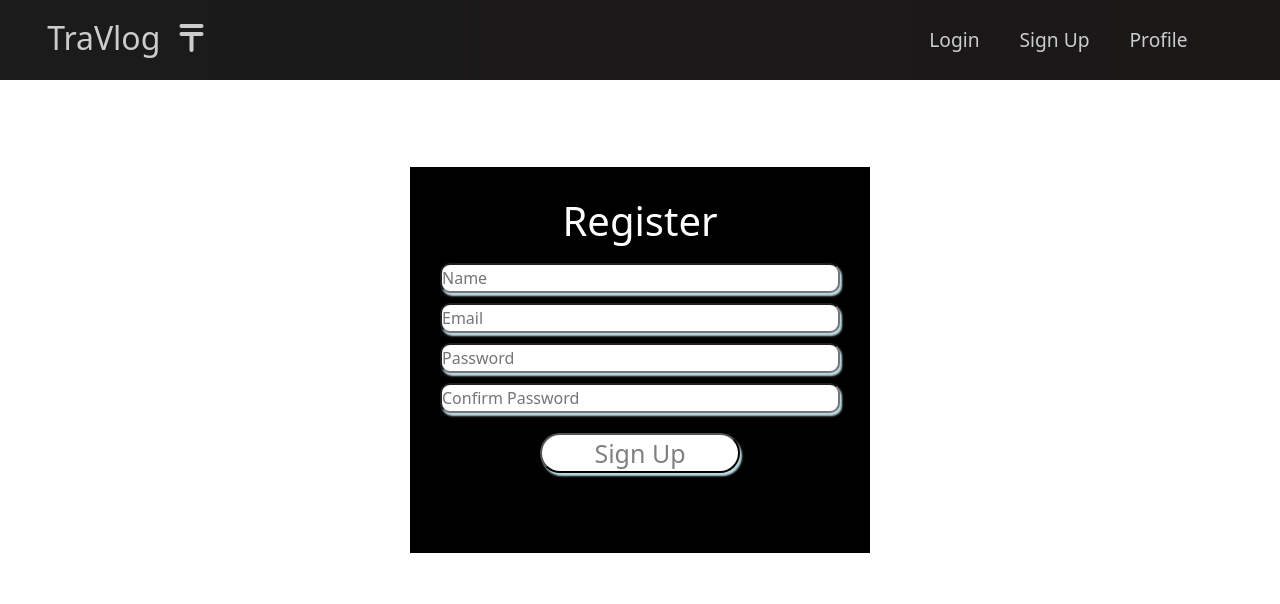
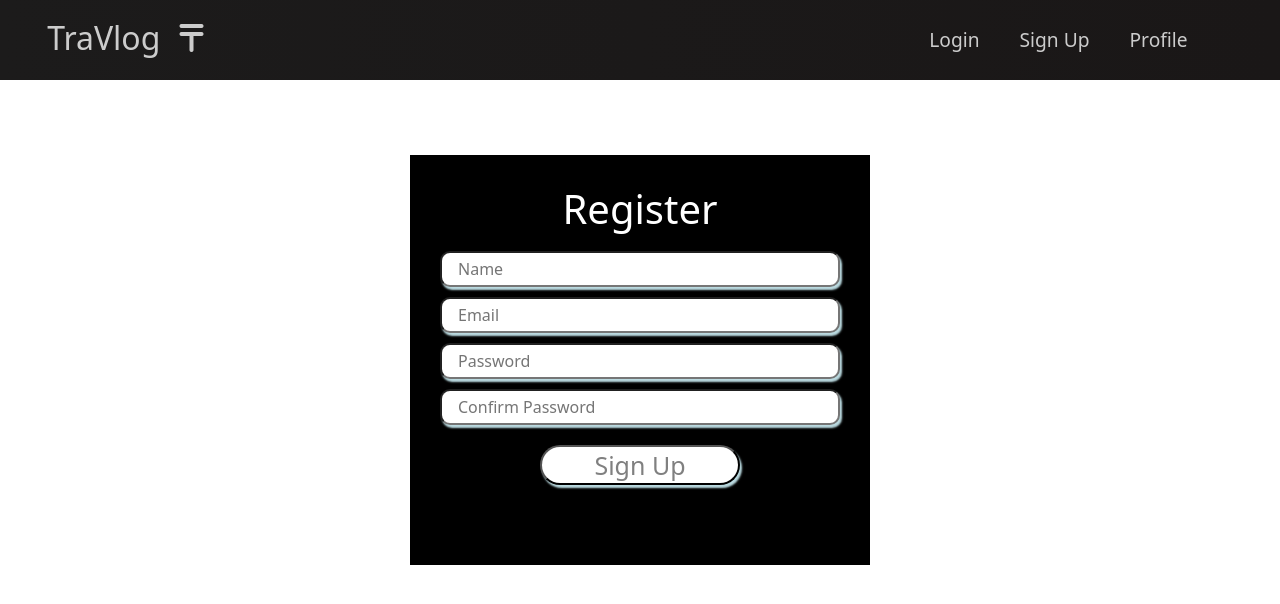
Before and after one commit to Navneet-Singh-123/HarbourX, a React (Create React App) app in the folder client/: page /sign-up in a window 1280 px wide. Shown: the top 604 px of the page. Built offline with nearby package versions, Linux system fonts and the light colour scheme; the HTML template or start-up script is replaced by a standard one.

Commit message:
Some styling changes and modals

```diff
--- a/client/src/components/pages/login.js
+++ b/client/src/components/pages/login.js
@@ -1,22 +1,21 @@
-import React,{useState} from "react";
+import React, { useState } from "react";
 import "../../resources/css/index.css";
 
 export default function Login() {
+  const [log, setlog] = useState({ email: "", password: "" });
 
-    const [log,setlog] = useState({email:"",password:""});
-
-    function handleChange(event){
-        const {name,value}=event.target;
-        setlog(prev=>{
-          return{
+  function handleChange(event) {
+    const { name, value } = event.target;
+    setlog((prev) => {
+      return {
         ...prev,
-             [name] : value,
+        [name]: value,
       };
-        })
+    });
   }
 
-      function submitlogin(event){
-        setlog({email:"",password:""});
+  function submitlogin(event) {
+    setlog({ email: "", password: "" });
     event.preventDefault();
   }
 
@@ -26,16 +25,34 @@ export default function Login() {
         <h1>Login</h1>
         <form className="login-form">
           <div>
-          <input onChange={handleChange} name="email" value={log.email} placeholder="Email"></input>
+            <input
+              onChange={handleChange}
+              name="email"
+              value={log.email}
+              placeholder="Email"
+              type="email"
+              style={{ padding: "1rem 0", paddingLeft: "1rem" }}
+              required
+            ></input>
           </div>
           <div>
-          <input onChange={handleChange} name="password" value={log.password} placeholder="Password"></input>
+            <input
+              type="password"
+              onChange={handleChange}
+              name="password"
+              value={log.password}
+              placeholder="Password"
+              style={{ padding: "1rem 0", paddingLeft: "1rem" }}
+              required
+            ></input>
           </div>
-          <div >
-          <button className="form-butt" onClick={submitlogin}>Login</button>
+          <div>
+            <button className="form-butt" onClick={submitlogin}>
+              Login
+            </button>
           </div>
         </form>
       </div>
     </div>
-    )
+  );
 }
--- a/client/src/components/pages/sign-up.js
+++ b/client/src/components/pages/sign-up.js
@@ -1,46 +1,82 @@
-import React,{useState} from "react";
+import React, { useState } from "react";
 import "../../resources/css/index.css";
 
 export default function Login() {
+  const [log, setlog] = useState({
+    name: "",
+    email: "",
+    password: "",
+    confirm_password: "",
+  });
 
-    const [log,setlog] = useState({name:"",email:"",password:"",confirm_password:""});
-
-    function handleChange(event){
-        const {name,value}=event.target;
-        setlog(prev=>{
-          return{
+  function handleChange(event) {
+    const { name, value } = event.target;
+    setlog((prev) => {
+      return {
         ...prev,
-             [name] : value,
+        [name]: value,
       };
-        })
+    });
   }
 
-      function submitlogin(event){
-        setlog({name:"",email:"",password:"",confirm_password:""});
+  function submitlogin(event) {
+    setlog({ name: "", email: "", password: "", confirm_password: "" });
     event.preventDefault();
   }
 
   return (
-
     <div className="auth-back">
       <div className="auth">
         <h1>Register</h1>
         <form className="login-form">
           <div>
-          <input onChange={handleChange} name="name" value={log.name} placeholder="Name"></input>
+            <input
+              onChange={handleChange}
+              name="name"
+              value={log.name}
+              placeholder="Name"
+              style={{ padding: "1rem 0", paddingLeft: "1rem" }}
+              required
+            ></input>
           </div>
           <div>
-          <input onChange={handleChange} name="email" value={log.email} placeholder="Email"></input>
+            <input
+              onChange={handleChange}
+              name="email"
+              value={log.email}
+              placeholder="Email"
+              type="email"
+              style={{ padding: "1rem 0", paddingLeft: "1rem" }}
+              required
+            ></input>
           </div>
           <div>
-          <input onChange={handleChange} name="password" value={log.password} placeholder="Password"></input>
+            <input
+              onChange={handleChange}
+              name="password"
+              value={log.password}
+              placeholder="Password"
+              type="password"
+              style={{ padding: "1rem 0", paddingLeft: "1rem" }}
+              required
+            ></input>
           </div>
           <div>
-          <input onChange={handleChange} name="confirm_password" value={log.confirm_password} placeholder="Confirm Password"></input>
+            <input
+              onChange={handleChange}
+              name="confirm_password"
+              value={log.confirm_password}
+              placeholder="Confirm Password"
+              type="password"
+              style={{ padding: "1rem 0", paddingLeft: "1rem" }}
+              required
+            ></input>
           </div>
-          <button className="form-butt" onClick={submitlogin}>Sign Up</button>
+          <button className="form-butt" onClick={submitlogin}>
+            Sign Up
+          </button>
         </form>
       </div>
     </div>
-    )
+  );
 }
--- a/client/src/resources/css/index.css
+++ b/client/src/resources/css/index.css
@@ -188,8 +188,7 @@
 
 /* CSS for login & Sign Up */
 
-.auth-back
-{
+.auth-back {
   width: 100%;
   min-height: calc(100vh - 5rem);
   z-index: 1;
@@ -201,10 +200,10 @@
   left: 50%;
   transform: translate(-50%, -50%);
   color: rgb(0, 0, 0);
-  color:white;
+  color: white;
   border: 2px solid white;
   background-color: black;
-  padding:30px 30px 80px 30px;
+  padding: 30px 30px 80px 30px;
   text-align: left;
   display: flex;
   flex-direction: column;
@@ -219,24 +218,30 @@
   align-items: center;
 }
 
-.login-form input{
-  height:30px;
-  width:400px;
-  margin-top:10px;
+.login-form input {
+  height: 30px;
+  width: 400px;
+  margin-top: 10px;
   border-radius: 10px;
-  color:rgb(10, 10, 10);
-  background-color:white;
+  color: rgb(10, 10, 10);
+  background-color: white;
   box-shadow: 2px 3px 2px rgb(186, 218, 224);
+  outline: none;
 }
 
-.form-butt
-{
-  color:grey;
+.form-butt {
+  color: grey;
   background-color: white;
-  margin-top:20px;
-  height:40px;
-  font-size:25px;
+  margin-top: 20px;
+  height: 40px;
+  font-size: 25px;
   width: 200px;
   border-radius: 20px;
   box-shadow: 2px 3px 2px rgb(186, 218, 224);
+  transition: all 0.2s ease-out;
 }
+.form-butt:hover {
+  color: black;
+  background-color: rgb(219, 219, 219);
+  transition: all 0.2s ease-out;
+}
```
Lines whose indentation alone changed are shown as unchanged.
